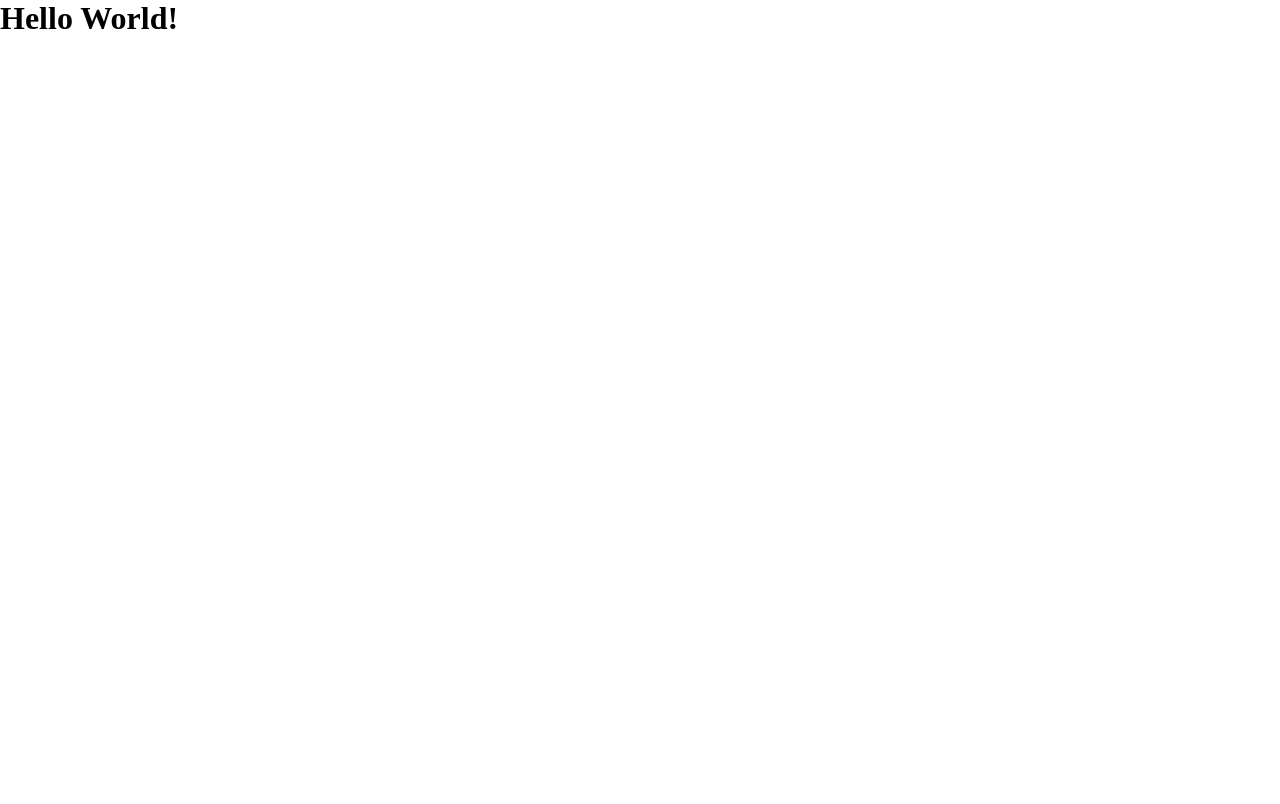
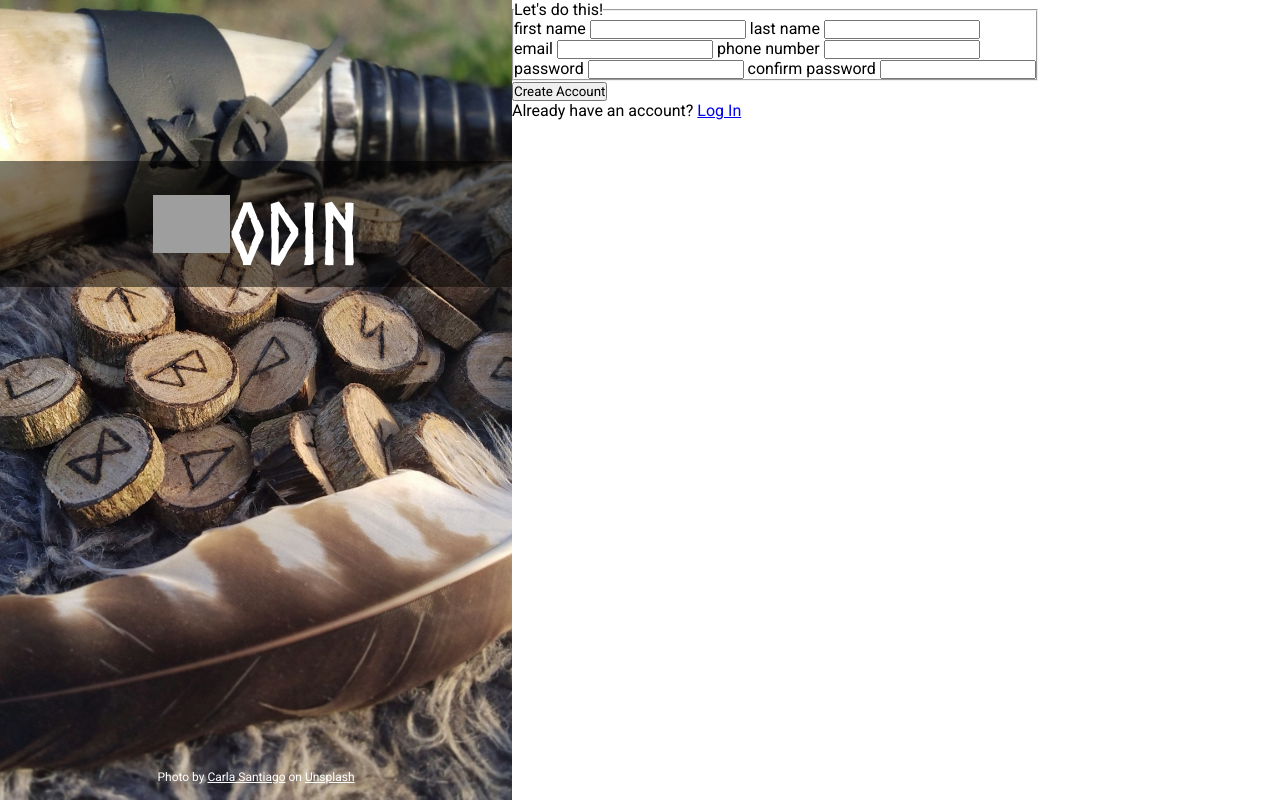
Before and after one commit to marques-j-robinson/odin-signup-form, a plain HTML site: page index.html in a window 1280 px wide. Drawn offline with Linux system fonts and the light colour scheme; grey boxes are pictures that could not be loaded.

Commit message:
structure full html and style sidebar section

```diff
--- a/index.html
+++ b/index.html
@@ -3,10 +3,48 @@
   <head>
     <meta charset="UTF-8">
     <title>The Odin Project | Sign Up Form</title>
+    <link href="https://fonts.googleapis.com/css2?family=Roboto:ital,wght@0,100;0,300;0,400;0,500;0,700;0,900;1,100;1,300;1,400;1,500;1,700;1,900&display=swap" rel="stylesheet">
     <link rel="stylesheet" href="style.css">
   </head>
 
   <body>
-    <h1>Hello World!</h1>
+      <div class="sidebar">
+          <img class="sidebar__image" src="images/sidebar.jpg" />
+          <div class="logo">
+              <img class="logo__icon" src="https://cdn.statically.io/gh/TheOdinProject/curriculum/5f37d43908ef92499e95a9b90fc3cc291a95014c/html_css/project-sign-up-form/odin-lined.png" />
+              <p class="logo__text">odin</p>
+          </div>
+          <div class="sidebar__image-credit">
+              <p>Photo by <a href="https://unsplash.com/@carlamstgo?utm_content=creditCopyText&utm_medium=referral&utm_source=unsplash">Carla Santiago</a> on <a href="https://unsplash.com/photos/a-close-up-of-a-feather-and-some-wood-7MoQzYXa-O0?utm_content=creditCopyText&utm_medium=referral&utm_source=unsplash">Unsplash</a></p>
+          </div>
+      </div>
+      <main>
+          <div class="site-info"></div>
+          <form action="#" method="get">
+              <fieldset>
+                <legend>Let's do this!</legend>
+                <div>
+                    <label for="first_name">first name</label>
+                    <input type="text" id="first_name" name="first_name" />
+                    <label for="last_name">last name</label>
+                    <input type="text" id="last_name" name="last_name" />
+                </div>
+                <div>
+                    <label for="email">email</label>
+                    <input type="email" id="email" name="email" />
+                    <label for="phone_number">phone number</label>
+                    <input type="text" id="phone_number" name="phone_number" />
+                </div>
+                <div>
+                    <label for="password">password</label>
+                    <input type="password" id="password" name="password" required />
+                    <label for="confirm_password">confirm password</label>
+                    <input type="password" id="confirm_password" name="confirm_password" required />
+                </div>
+              </fieldset>
+              <button type="submit">Create Account</button>
+          </form>
+          <p>Already have an account? <a href="#">Log In</a></p>
+      </main>
   </body>
 </html>
--- a/style.css
+++ b/style.css
@@ -1,4 +1,64 @@
+@font-face {
+    font-family: "Norse-Bold";
+    src: url("Norse-Bold.otf") format("opentype");
+}
+
 * {
     margin: 0;
     padding: 0;
+    font-family: "Roboto", sans-serif;
 }
+
+body {
+    display: flex;
+}
+
+.sidebar {
+    position: relative;
+    width: 40%;
+}
+
+.sidebar__image {
+    width: 100%;
+    height: 100vh;
+    object-fit: cover;
+}
+
+.sidebar__image-credit {
+    position: absolute;
+    bottom: 0;
+    text-align: center;
+    margin-bottom: 20px;
+    display: flex;
+    justify-content: center;
+    width: 100%;
+    color: #fff;
+    font-size: 12px;
+}
+
+.sidebar__image-credit a {
+    color: #fff;
+}
+
+.logo {
+    position: absolute;
+    top: 20%;
+    display: flex;
+    justify-content: center;
+    align-items: center;
+    background: rgb(0, 0, 0, .5);
+    color: #fff;
+    width: 100%;
+    padding: 10px 0;
+}
+
+.logo__icon {
+    width: 15%;
+}
+
+.logo__text {
+    font-family: "Norse-Bold";
+    text-transform: uppercase;
+    font-size: 85px;
+    margin-top: 20px;
+}
```
Also changed, not shown: Norse-Bold.otf (added), images/sidebar.jpg (added).
